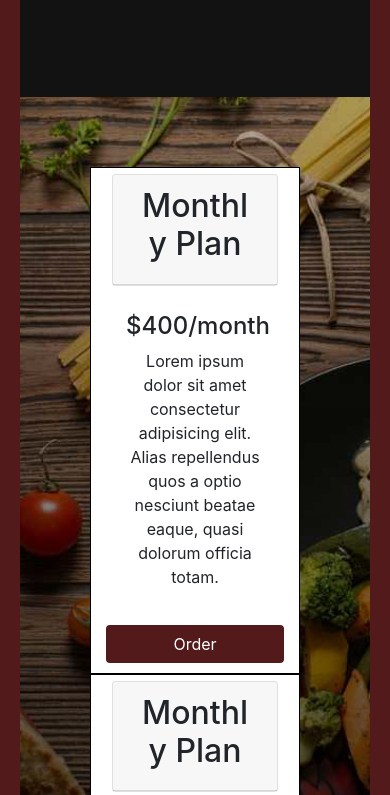
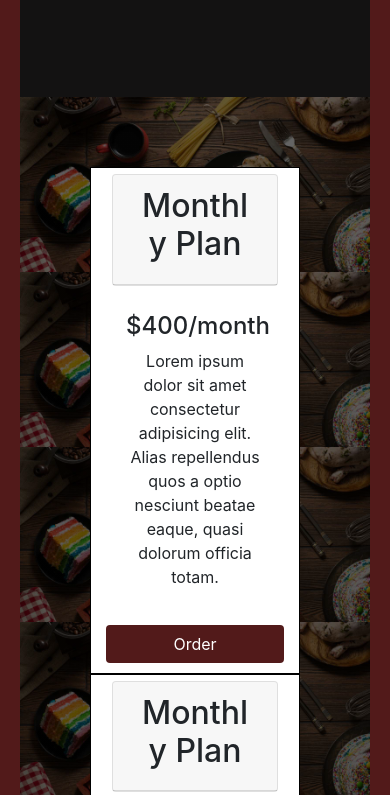
Before and after one commit to riv-j/bootstrap-assignment, a plain HTML site: page index.html in a window 390 px wide. Shown: the part 2872-3667 px from the top of the page. Drawn offline with nearby package versions, Linux system fonts and the light colour scheme.

Commit message:
media query for mobile

```diff
--- a/style.css
+++ b/style.css
@@ -122,3 +122,11 @@ footer ul a {
   color: rgb(82, 26, 26);
   font-weight: bold;
 }
+
+@media only screen and (max-width: 480px) {
+  .card-container {
+    background-image: linear-gradient(rgba(0, 0, 0, 0.6), rgba(0, 0, 0, 0.7)), url('food.jpg');
+    background-attachment: fixed;
+    background-size: contain;
+  }
+}
```
